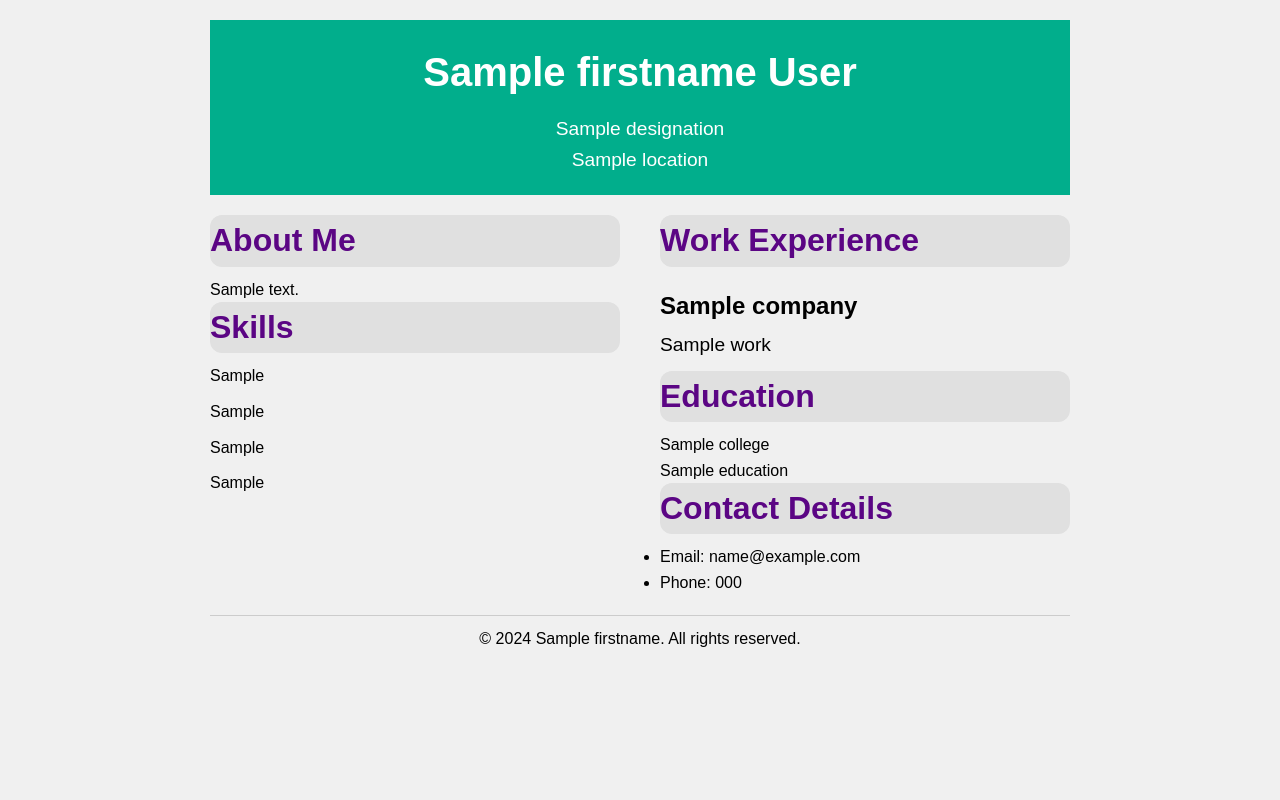
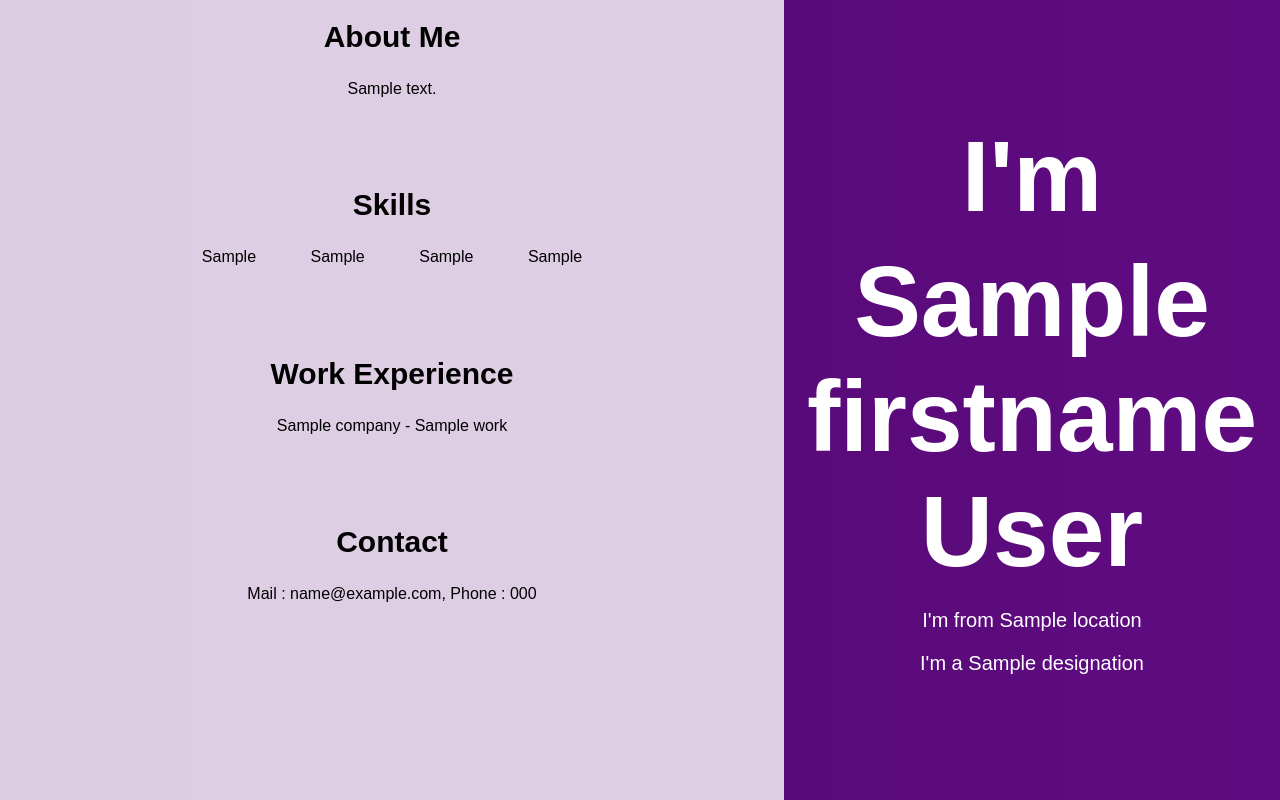
Before and after one commit to ashutoshdash987/portfolio_generator_using_flask, a Flask app: template templates/template6.html in a window 1280 px wide. Run offline with Flask 3, Linux system fonts and the light colour scheme; the template is opened without the code that fills it: most values are stand-ins (such as "Sample title", 1, 10 or a date in 2020).

Commit message:
template 6 updated

```diff
--- a/app.py
+++ b/app.py
@@ -63,5 +63,5 @@ def form():
 
 @app.route("/test")
 def test():
-    return render_template("template5.html")
+    return render_template("template6.html")
 app.run(debug=True)
--- a/static/css/template6.css
+++ b/static/css/template6.css
@@ -1,111 +1,134 @@
-/* Reset default browser styles */
-* {
+body, html {
+    height: 100%;
     margin: 0;
-    padding: 0;
-    box-sizing: border-box;
-}
-
-/* Basic styling */
-body {
     font-family: Arial, sans-serif;
-    line-height: 1.6;
-    background-color: #f0f0f0;
 }
 
 .container {
-    max-width: 900px;
-    margin: 0 auto;
+    display: flex;
+    height: 100%;
+}
+
+.sidebar {
+    display: flex;
+    align-items: center;
+    flex-direction: column;
+    width: 60%;
+    background: rgba(255, 255, 255, 0.8);
     padding: 20px;
 }
 
-header {
-    background-color: #333;
-    color: #fff;
+.sidebar h2 {
+    font-size: 30px;
+}
+.sidebar p{
     text-align: center;
-    padding: 20px 0;
-    animation: fadeIn 1s ease-in-out;
 }
 
-header h1 {
-    font-size: 2.5em;
-    margin-bottom: 10px;
+.sidebar .n {
+    margin-top: 10%;
 }
 
-header p {
-    font-size: 1.2em;
+.main-content {
+    width: 40%;
+    display: flex;
+    justify-content: center;
 }
 
-main {
-    display: flex;
-    justify-content: space-between;
-    margin-top: 20px;
+.info-box {
+    margin-top: 20%;
+    padding: 20px;
+    border-radius: 10px;
 }
 
-.left-section, .right-section {
-    flex: 1;
-    padding: 20px;
-    animation: slideIn 1s ease-in-out;
+.info-box h1 {
+    color: white;
+    font-size: 100px;
+    text-align: center;
 }
 
-.section-content {
-    background-color: #fff;
-    padding: 20px;
-    border-radius: 8px;
-    box-shadow: 0 0 10px rgba(0, 0, 0, 0.1);
+.info-box p {
+    color: white;
+    font-size: 20px;
+    text-align: center;
 }
 
-h2 {
-    font-size: 2em;
-    margin-bottom: 10px;
+h1, h2 {
+    margin: 0 0 10px;
 }
 
-.skills-list, .contact-list {
-    /* list-style-type: none; */
+ul {
+    list-style-type: none;
     padding: 0;
-    margin-top: 10px;
 }
 
-.skills-list li, .contact-list li {
-    margin-bottom: 5px;
+li {
+    display: inline;
+    margin: 0 25px;
 }
 
-.work-experience {
-    margin-top: 20px;
-}
-
-.work-experience h3 {
-    font-size: 1.5em;
-    margin-bottom: 5px;
-}
-
-.work-experience p {
-    font-size: 1.2em;
-    margin-bottom: 10px;
-}
-
-footer {
-    text-align: center;
-    margin-top: 20px;
-    padding-top: 10px;
-    border-top: 1px solid #ccc;
-    animation: fadeIn 1s ease-in-out;
-}
-
-/* Animations */
-@keyframes fadeIn {
-    from {
-        opacity: 0;
+@keyframes gradient {
+    0% {
+        background-position: 0% 50%;
     }
-    to {
-        opacity: 1;
+    50% {
+        background-position: 100% 50%;
+    }
+    100% {
+        background-position: 0% 50%;
     }
 }
 
-@keyframes slideIn {
-    from {
-        transform: translateX(-100%);
+body {
+    background: linear-gradient(270deg, #7b11a5, #3f0558);
+    background-size: 400% 400%;
+    animation: gradient 5s ease infinite reverse;
+}
+
+@media (max-width: 768px) {
+    .container {
+        flex-direction: column-reverse;
+        width: 100%;
     }
-    to {
-        transform: translateX(0);
+
+    .sidebar {
+        width: 100%;
+        padding: 10px;
+    }
+
+    .sidebar h2 {
+        font-size: 24px;
+    }
+    .sidebar p{
+        width: 90%;
+    }
+
+    .sidebar .n {
+        margin-top: 5%;
+    }
+
+    .main-content {
+        width: 100%;
+    }
+
+    .info-box {
+        width: 100%;
+        margin-top: 12%;
+        padding: 10px;
+    }
+
+    .info-box h1 {
+        font-size: 36px;
+    }
+
+    .info-box p {
+        font-size: 16px;
+    }
+    li {
+        display: inline;
+        margin: 0 10px;
+    }
+    body{
+        width: 95%;
     }
 }
--- a/templates/template6.html
+++ b/templates/template6.html
@@ -4,58 +4,34 @@
     <meta charset="UTF-8">
     <meta name="viewport" content="width=device-width, initial-scale=1.0">
     <title>Portfolio</title>
-    <link rel="stylesheet" href="{{url_for('static',filename='/css/template3.css')}}">
+    <link rel="stylesheet" href="{{url_for('static',filename='/css/template6.css')}}">
 </head>
 <body>
     <div class="container">
-        <header>
-            <div class="header-content">
+        <div class="sidebar">
+            <h2>About Me</h2>
+            <p>{{about}}</p>
+            <h2 class="n">Skills</h2>
+            <ul>
+                <li>{{skill1}}</li>
+                <li>{{skill2}}</li>
+                <li>{{skill3}}</li>
+                <li>{{skill4}}</li>
+            </ul>
+            <h2 class="n">Work Experience</h2>
+            <p>{{company}} - {{work}}</p>
+            <h2 class="n">Contact</h2>
+            <p>Mail : {{mail}}, Phone : {{phone}}</p>
+        </div>
+
+        <div class="main-content">
+            <div class="info-box">
+                <h1>I'm</h1>
                 <h1>{{firstname}} {{lastname}}</h1>
-                <p>{{designation}}</p>
-                <p>{{location}}</p>
+                <p>I'm from {{location}}</p>
+                <p>I'm a {{designation}}</p>
             </div>
-        </header>
-
-        <main>
-            <section class="left-section">
-                <div class="section-content">
-                    <h2>About Me</h2>
-                    <p>{{about}}</p>
-
-                    <h2>Skills</h2>
-                    <ul class="skills-list">
-                        <li>{{skill1}}</li>
-                        <li>{{skill1}}</li>
-                        <li>{{skill1}}</li>
-                        <li>{{skill1}}</li>
-                    </ul>
-                </div>
-            </section>
-
-            <section class="right-section">
-                <div class="section-content">
-                    <h2>Work Experience</h2>
-                    <div class="work-experience">
-                        <h3>{{company}}</h3>
-                        <p>{{work}}</p>
-                    </div>
-
-                    <h2>Education</h2>
-                    <p>{{college}}</p>
-                    <p>{{education}}</p>
-
-                    <h2>Contact Details</h2>
-                    <ul class="contact-list">
-                        <li>Email: {{mail}}</li>
-                        <li>Phone: {{phone}}</li>
-                    </ul>
-                </div>
-            </section>
-        </main>
-
-        <footer>
-            <p>&copy; 2024 {{firstname}}. All rights reserved.</p>
-        </footer>
+        </div>
     </div>
 </body>
 </html>
```
Also changed, not shown: templates/designs.html (+4 -4 lines), static/images/template6.png (added).
